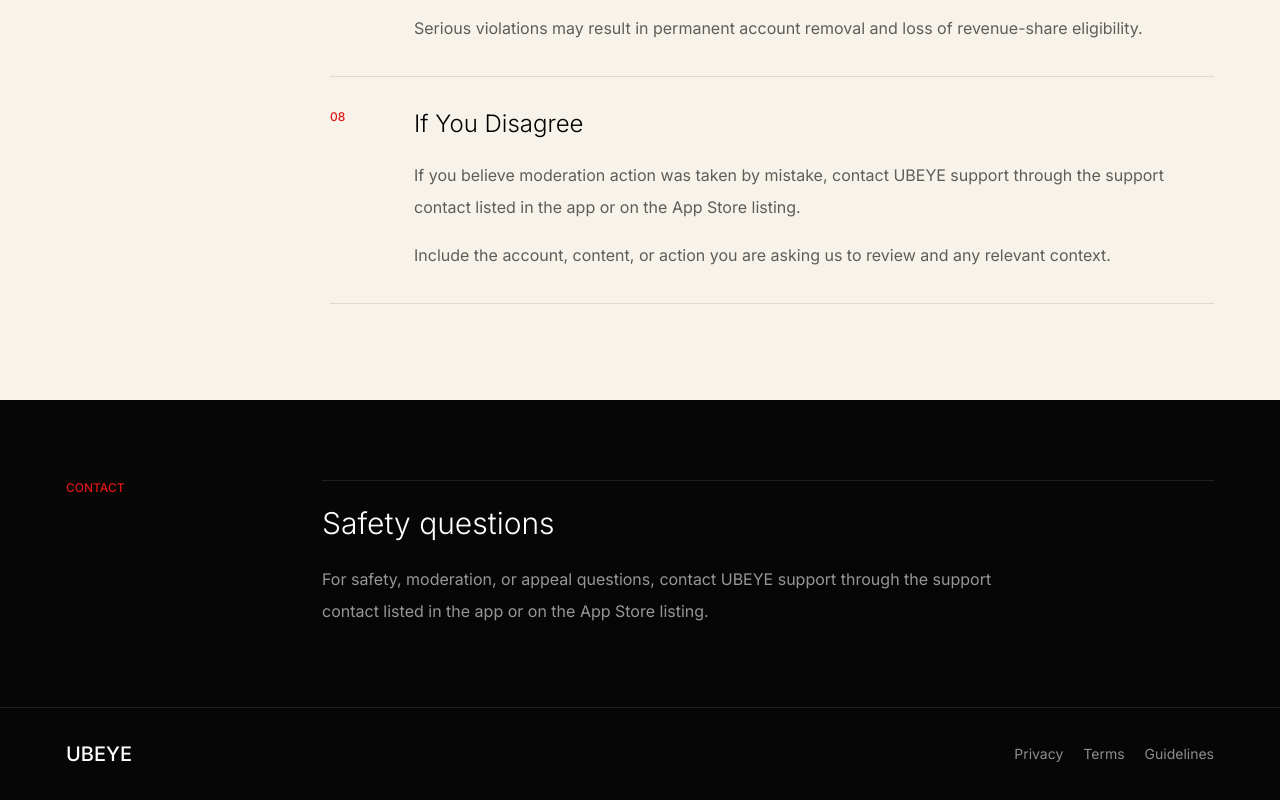
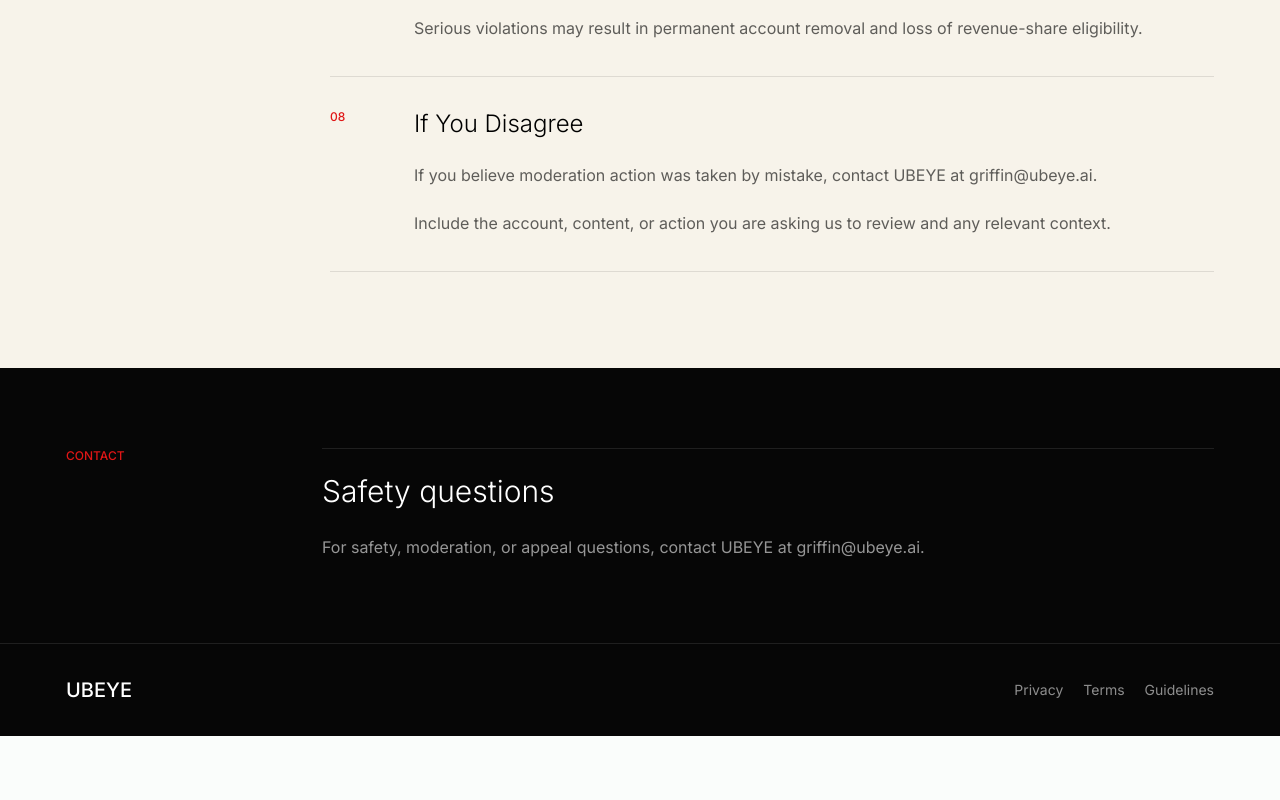
Before and after one commit to GriffinAste-Griphyn/New-Social-Network, a Next.js app: page /community-guidelines in a window 1280 px wide. Shown: the part 2707-3507 px from the top of the page. After the commit the page ends 3443 px from the top, so only its background shows below. Built offline with nearby package versions, Linux system fonts and the light colour scheme.

Commit message:
Prepare TestFlight review build

```diff
--- a/app/community-guidelines/page.tsx
+++ b/app/community-guidelines/page.tsx
@@ -69,7 +69,7 @@
   {
     title: "If You Disagree",
     body: [
-      "If you believe moderation action was taken by mistake, contact UBEYE support through the support contact listed in the app or on the App Store listing.",
+      "If you believe moderation action was taken by mistake, contact UBEYE at griffin@ubeye.ai.",
       "Include the account, content, or action you are asking us to review and any relevant context.",
     ],
   },
@@ -84,7 +84,7 @@
       lastUpdated={lastUpdated}
       sections={sections}
       contactTitle="Safety questions"
-      contactBody="For safety, moderation, or appeal questions, contact UBEYE support through the support contact listed in the app or on the App Store listing."
+      contactBody="For safety, moderation, or appeal questions, contact UBEYE at griffin@ubeye.ai."
     />
   )
 }
--- a/app/privacy/page.tsx
+++ b/app/privacy/page.tsx
@@ -60,7 +60,7 @@
     title: "Your Choices",
     body: [
       "You can update certain account information in the app, including your profile photo where available.",
-      "You can request account deletion or data deletion by using in-app account deletion features where available or by contacting support.",
+      "You can request account deletion or data deletion by using in-app account deletion features where available or by contacting griffin@ubeye.ai.",
       "You can manage device permissions, including camera, photo library, and notification permissions, through your device settings.",
       "You can stop using UBEYE at any time. Some information may be retained where required for security, legal, fraud prevention, payment, tax, or accounting reasons.",
     ],
@@ -101,7 +101,7 @@
       lastUpdated={lastUpdated}
       sections={sections}
       contactTitle="Privacy questions"
-      contactBody="For privacy, support, or deletion requests, contact UBEYE support through the support contact listed in the app or on the App Store listing."
+      contactBody="For privacy, support, or deletion requests, contact UBEYE at griffin@ubeye.ai."
     />
   )
 }
--- a/app/terms/page.tsx
+++ b/app/terms/page.tsx
@@ -108,7 +108,7 @@
       lastUpdated={lastUpdated}
       sections={sections}
       contactTitle="Terms questions"
-      contactBody="For questions about these Terms, contact UBEYE support through the support contact listed in the app or on the App Store listing."
+      contactBody="For questions about these Terms, contact UBEYE at griffin@ubeye.ai."
     />
   )
 }
```
Also changed, not shown: 8 other files (tests, documents, lock files or other folders).
